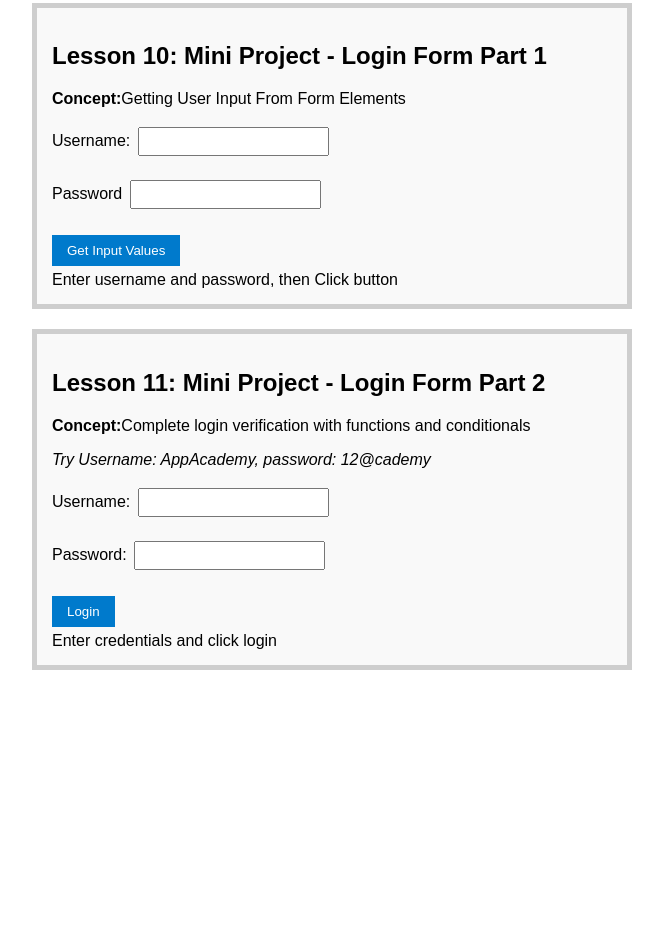
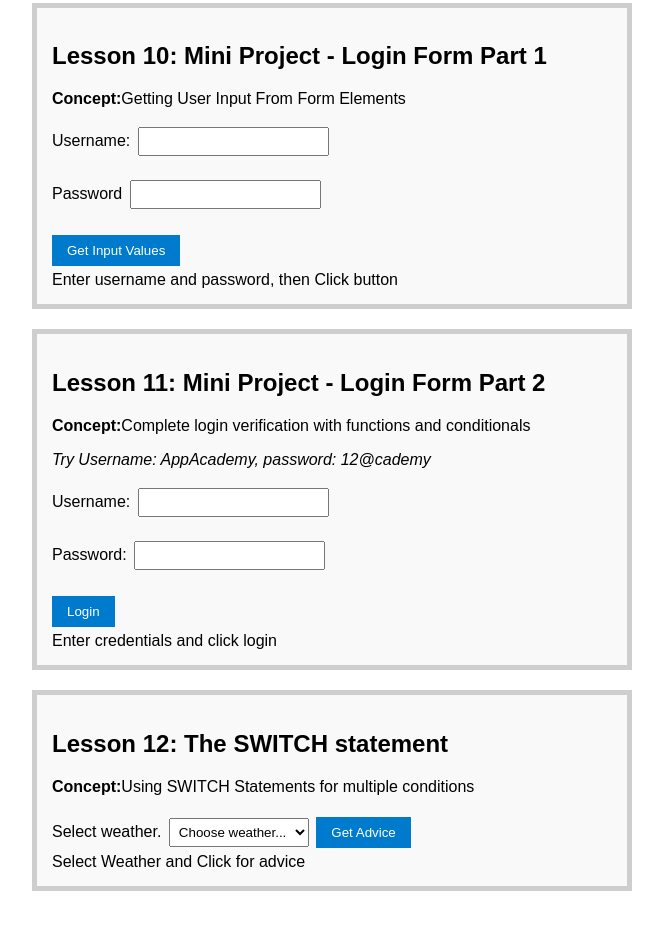
Before and after one commit to BandileLukhele/Week-4---Javascipting, a plain HTML site: page index.html in a window 1280 px wide. Shown: the part 2092-3021 px from the top of the page, without its empty margins (308-971 px from the left). Before the commit the page ends 2822 px from the top, so only its background shows below. Drawn offline with Linux system fonts and the light colour scheme.

Commit message:
Lesson 12:  The SWITCH Statement

```diff
--- a/index.html
+++ b/index.html
@@ -226,13 +226,51 @@
             else {
                 document.getElementById("message11").innerHTML = "Incorrect username or password. Please try again.";
             }
+        }
+    </script>
+</div>
 
+<!--Lesson 12-->
+<div class="Lesson">
+    <h2>Lesson 12: The SWITCH statement</h2>
+    <p><strong>Concept:</strong>Using SWITCH Statements for multiple conditions</p>
 
+    <label for="weather12">Select weather.</label>
+    <select id="weather12">
+       <option value="">Choose weather...</option>
+       <option value="Sunny">Sunny</option>
+       <option value="Windy">Windy</option>
+       <option value="Rainy">Rainy</option>
+       <option value="Snowy">Snowy</option>
+    </select>
+    <button onclick="getWeatherAdvice()">Get Advice</button>
+    <div class="output" id="advice12">Select Weather and Click for advice</div>
+
+    <script>
+        function getWeatherAdvice() {
+            var weatherSelected = document.getElementById("weather12").value;
+            let advice;
+            switch (weatherSelected) {
+                case "Sunny":
+                    advice = "Wear sunglasses and sunscreen!";
+                    break;
+                case "Windy":
+                    advice = "Wear jacket and secure loose items!";
+                    break;
+                case "Rainy":
+                    advice = "Don't forget an umbrella!";
+                    break;
+                case "Snowy":
+                    advice = "Bundle up and wear warm boots!";
+                    break;
+                default:
+                    advice = "Please select a weather condition.";
+            }
+            document.getElementById("advice12").innerHTML = advice;
         }
     </script>
 
-</div>
-        </div>
+    </div>
 </body>
 
 </html>
```
